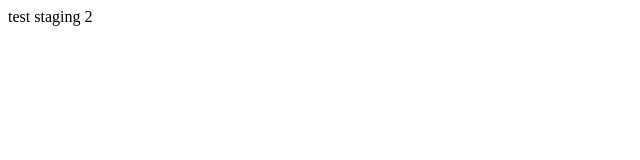
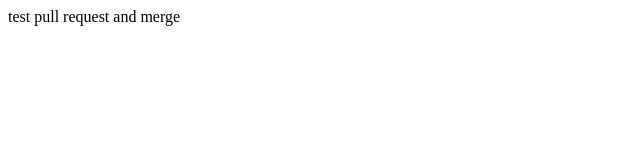
Before and after one commit to ervinte/CV, a plain HTML site: page testing.html in a window 1280 px wide. Shown: the whole page, without its empty margins (0-640 px from the left). Drawn offline with Linux system fonts and the light colour scheme.

Commit message:
test commit

```diff
--- a/testing.html
+++ b/testing.html
@@ -1,4 +1,4 @@
 <!DOCTYPE html>
 <html>
-    <body>test staging 2</body>
+    <body>test pull request and merge</body>
 </html>
```
